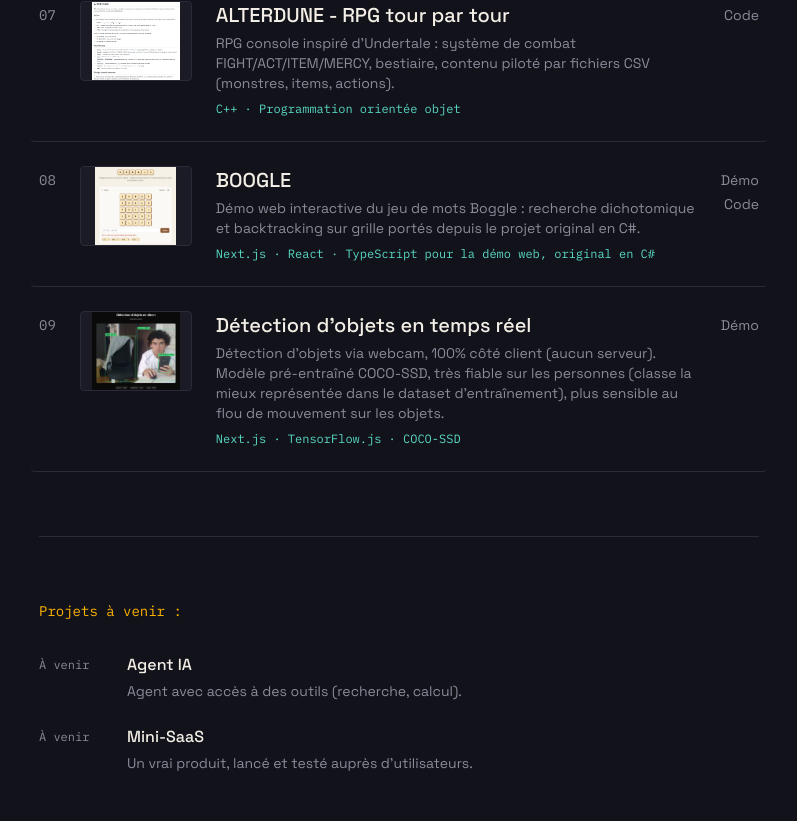
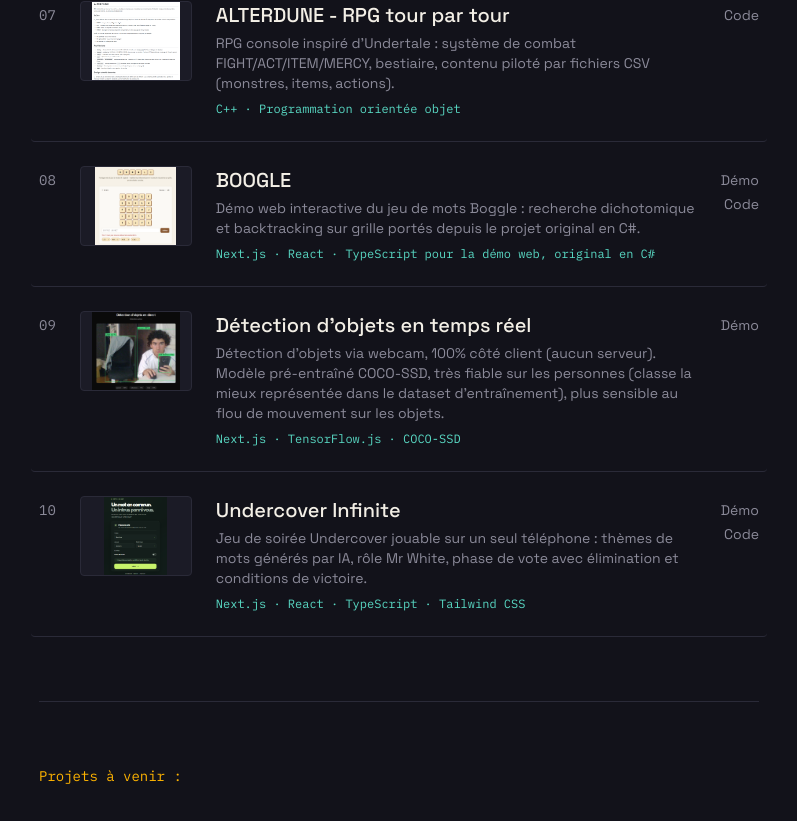
Before and after one commit to PierreBoudraa/pierre-portfolio, a Next.js app: page / in a window 1280 px wide. Shown: the part 2689-3510 px from the top of the page, without its empty margins (241-1038 px from the left). Built offline with nearby package versions, Linux system fonts and the light colour scheme.

Commit message:
Add Undercover Infinite project

```diff
--- a/app/page.tsx
+++ b/app/page.tsx
@@ -128,6 +128,15 @@ const projects: Project[] = [
     description: "Détection d'objets via webcam, 100% côté client (aucun serveur). Modèle pré-entraîné COCO-SSD, très fiable sur les personnes (classe la mieux représentée dans le dataset d'entraînement), plus sensible au flou de mouvement sur les objets.",
     url: "https://object-detection-murex.vercel.app/",
     screenshot: "/screenshots/object-detection.png",
+  },
+  {
+    number: "14",
+    name: "Undercover Infinite",
+    stack: "Next.js · React · TypeScript · Tailwind CSS",
+    description: "Jeu de soirée Undercover jouable sur un seul téléphone : thèmes de mots générés par IA, rôle Mr White, phase de vote avec élimination et conditions de victoire.",
+    url: "https://undercoverinfinite.vercel.app/",
+    sourceUrl: "https://github.com/PierreBoudraa/undercoverinfinite",
+    screenshot: "/screenshots/UndercoverInfinite.png",
   },
 ];
 
```
Also changed, not shown: public/screenshots/UndercoverInfinite.png (added).
